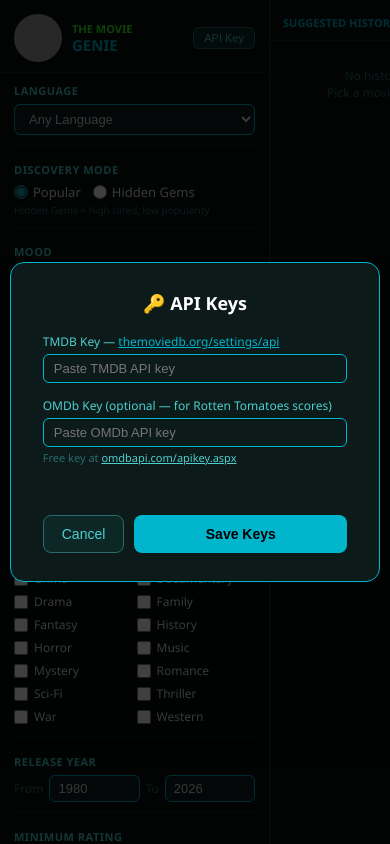
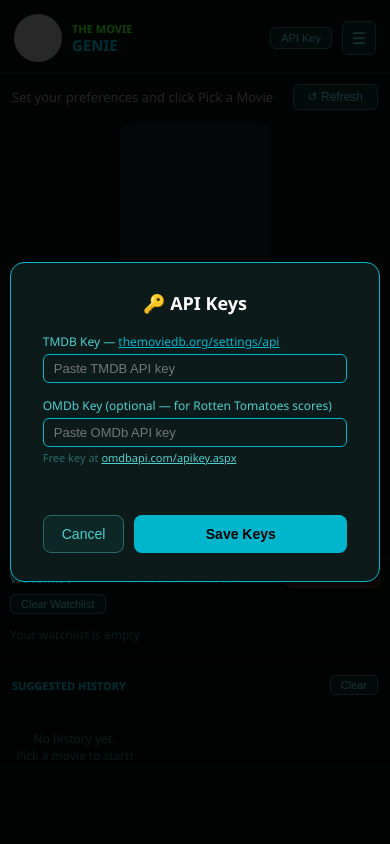
Before and after one commit to maxxzamani-create/movie-picker, a Flask app: page / in a window 390 px wide. Run offline with Flask 3, Linux system fonts and the light colour scheme; data that the repository does not hold is empty; grey boxes are pictures that could not be loaded.

Commit message:
Add mobile-responsive layout with collapsible filters

```diff
--- a/static/app.js
+++ b/static/app.js
@@ -496,6 +496,30 @@ function setStatus(msg) {
   document.getElementById("status-text").textContent = msg;
 }
 
+/* ── Mobile filters toggle ─────────────────────────────────────────────── */
+(function () {
+  const sidebar = document.querySelector(".sidebar");
+  const toggleBtn = document.getElementById("btn-filters-toggle");
+
+  // Start collapsed on mobile
+  function applyInitialState() {
+    if (window.innerWidth <= 768) {
+      sidebar.classList.add("collapsed");
+      toggleBtn.textContent = "☰";
+    } else {
+      sidebar.classList.remove("collapsed");
+    }
+  }
+
+  applyInitialState();
+  window.addEventListener("resize", applyInitialState);
+
+  toggleBtn.addEventListener("click", () => {
+    const isCollapsed = sidebar.classList.toggle("collapsed");
+    toggleBtn.textContent = isCollapsed ? "☰" : "✕";
+  });
+})();
+
 /* ── Escape HTML ───────────────────────────────────────────────────────── */
 function esc(str) {
   return String(str ?? "")
--- a/static/style.css
+++ b/static/style.css
@@ -394,3 +394,139 @@ input[type="range"] {
 
 /* ── Hint text ────────────────────────────────────────────────────────── */
 .hint-text { font-size: 10px; color: var(--muted); margin-top: 2px; }
+
+/* ── Mobile toggle button (hidden on desktop) ─────────────────────────── */
+.btn-filters-toggle { display: none; }
+
+/* ── Mobile / responsive ──────────────────────────────────────────────── */
+@media (max-width: 768px) {
+
+  html, body {
+    height: auto;
+    overflow: auto;
+  }
+
+  .layout {
+    display: flex;
+    flex-direction: column;
+    height: auto;
+    min-height: 100vh;
+  }
+
+  /* Sidebar becomes a collapsible top panel */
+  .sidebar {
+    border-right: none;
+    border-bottom: 1px solid var(--surface2);
+  }
+
+  .sidebar-inner {
+    overflow: visible;
+    padding-bottom: 12px;
+  }
+
+  /* Collapsed state — hide the filter content */
+  .sidebar.collapsed .sidebar-inner {
+    display: none;
+  }
+
+  /* Show the hamburger toggle, hide on desktop */
+  .btn-filters-toggle {
+    display: flex;
+    align-items: center;
+    justify-content: center;
+    width: 34px; height: 34px;
+    background: var(--surface2);
+    color: var(--teal-lt);
+    border: 1px solid var(--muted);
+    border-radius: 6px;
+    font-size: 16px;
+    cursor: pointer;
+    flex-shrink: 0;
+  }
+  .btn-filters-toggle:hover { background: #1a3a3a; }
+
+  /* Sidebar starts collapsed on mobile */
+  .sidebar { }
+
+  /* Main panel — allow scrolling */
+  .main-panel {
+    overflow: visible;
+    height: auto;
+  }
+
+  /* Stack poster above info */
+  .movie-card {
+    flex-direction: column;
+    overflow: visible;
+    padding: 12px;
+    gap: 12px;
+  }
+
+  .poster-wrap {
+    width: 100%;
+    display: flex;
+    justify-content: center;
+    flex-shrink: 0;
+  }
+
+  .poster-wrap img {
+    width: 150px;
+    height: 225px;
+  }
+
+  .poster-placeholder {
+    width: 150px;
+    height: 225px;
+  }
+
+  .info-panel {
+    overflow: visible;
+    border-radius: 10px;
+  }
+
+  .info-scroll {
+    overflow: visible;
+    padding: 14px 14px 0;
+  }
+
+  .movie-title { font-size: 20px; }
+
+  /* 2-column action buttons on mobile */
+  .action-buttons {
+    grid-template-columns: repeat(2, 1fr);
+    padding: 0 12px 14px;
+  }
+
+  .action-btn {
+    padding: 12px 6px;
+    font-size: 12px;
+  }
+
+  /* Watchlist bar */
+  .watchlist-bar { padding: 8px 10px; }
+  .watchlist-hdr { gap: 6px; }
+
+  /* History panel goes horizontal at the bottom */
+  .history-panel {
+    border-left: none;
+    border-top: 1px solid var(--surface2);
+  }
+
+  .history-list {
+    display: flex;
+    flex-direction: row;
+    overflow-x: auto;
+    overflow-y: hidden;
+    padding: 6px;
+    gap: 6px;
+  }
+
+  .hist-card {
+    flex-shrink: 0;
+    width: 155px;
+    margin-bottom: 0;
+  }
+
+  /* Status bar */
+  .status-bar { padding: 10px 12px 0; }
+}
--- a/templates/index.html
+++ b/templates/index.html
@@ -44,6 +44,7 @@
         <div class="main">Genie</div>
       </div>
       <button class="btn-api" id="btn-open-api">API Key</button>
+      <button class="btn-filters-toggle" id="btn-filters-toggle" aria-label="Toggle filters">☰</button>
     </div>
 
     <div class="sidebar-inner">
```
